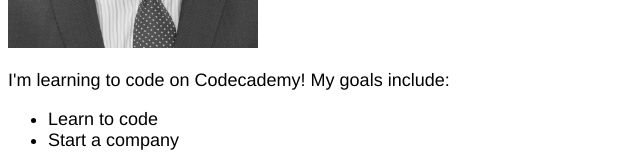
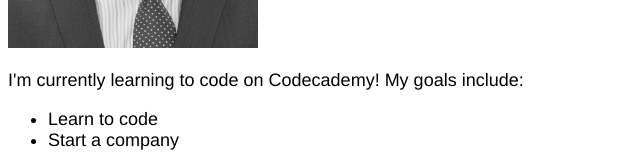
Before and after one commit to JRod2x/JRod2x.github.io, a plain HTML site: page index.html in a window 1280 px wide. Shown: the part 332-484 px from the top of the page, without its empty margins (0-640 px from the left). Drawn offline with Linux system fonts and the light colour scheme.

Commit message:
edit
css

```diff
--- a/index.html
+++ b/index.html
@@ -7,7 +7,7 @@
 <body>
   <h1>Pichi</h1>
 <img src="./Resources/jrpicbn.jpg" alt="fotoCV" height="300" width="250">
-  <p>I'm learning to code on Codecademy! My goals include:</p>
+  <p>I'm currently learning to code on Codecademy! My goals include:</p>
   <ul>
     <li>Learn to code</li>
     <li>Start a company</li>
```
